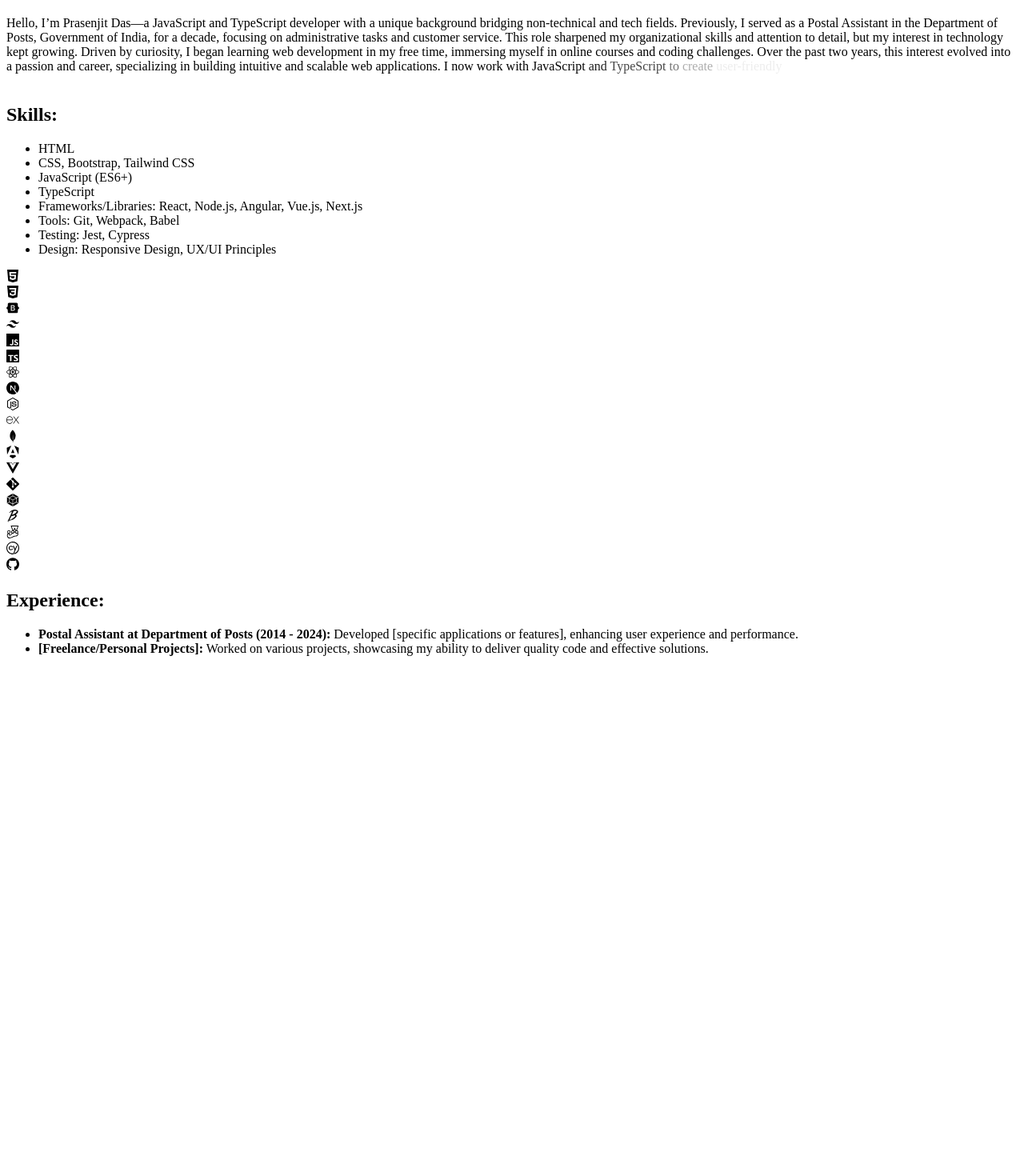
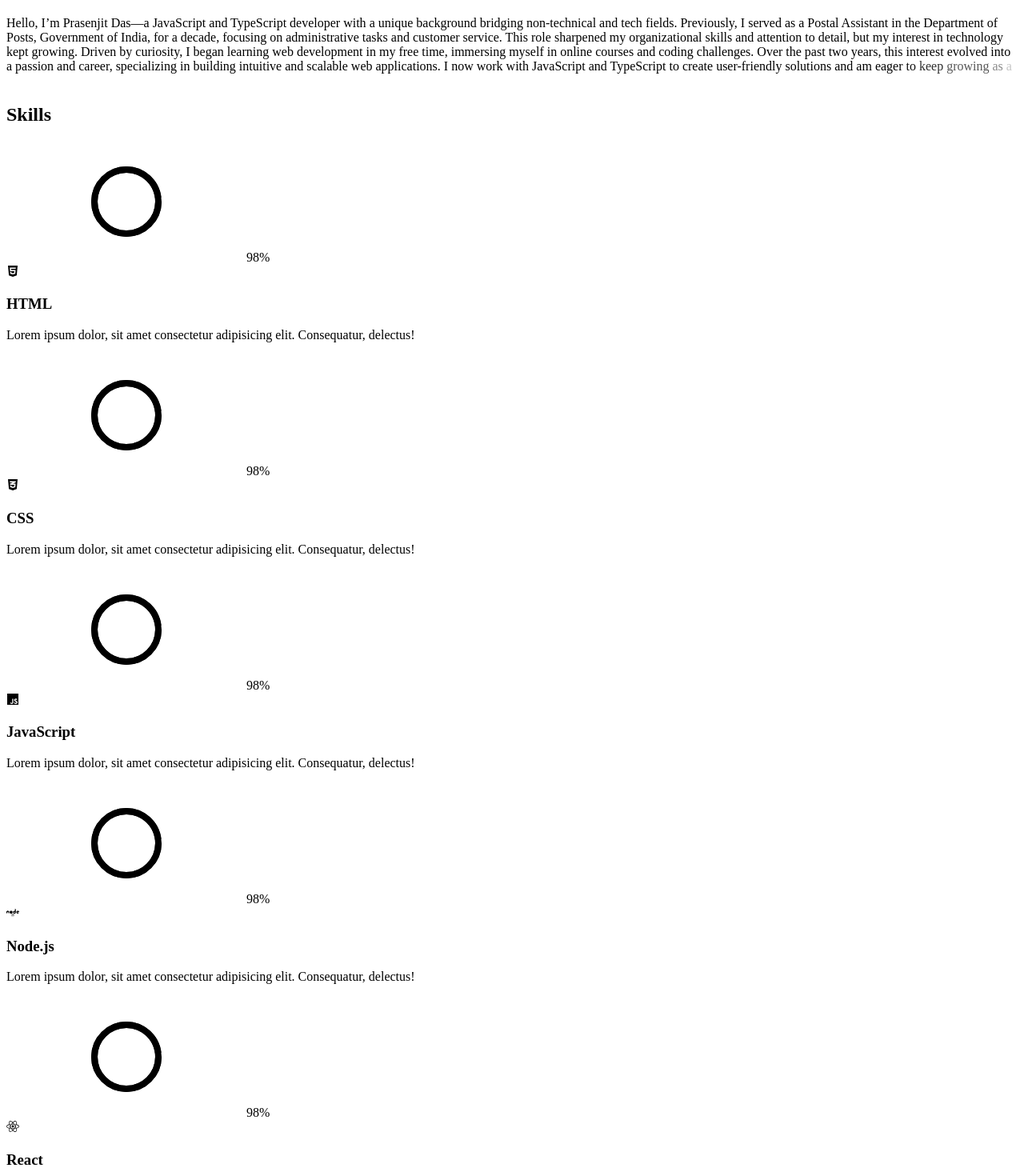
Before and after one commit to prasenjitpriyan/portfolio, a Next.js app: page /AboutPage in a window 1280 px wide. Shown: the part 60-1530 px from the top of the page at 80% size. Before the commit the page ends 896 px from the top, so only its background shows below. Built offline with nearby package versions, Linux system fonts and the light colour scheme.

Commit message:
About page modified

```diff
--- a/components/ExperienceSection.jsx
+++ b/components/ExperienceSection.jsx
@@ -2,8 +2,8 @@ import React from 'react'
 
 const ExperienceSection = () => (
   <div>
-    <h2 className="text-2xl font-semibold text-gray-800 mb-4">Experience:</h2>
-    <ul className="list-decimal list-inside text-gray-700">
+    <h2 className="text-2xl font-semibold text-my-color-5 mb-4">Experience:</h2>
+    <ul className="list-decimal list-inside text-my-color-4">
       <li>
         <strong>Postal Assistant at Department of Posts (2014 - 2024):</strong>{' '}
         Developed [specific applications or features], enhancing user experience
--- a/components/SkillsSection.jsx
+++ b/components/SkillsSection.jsx
@@ -1,71 +1,107 @@
 import React from 'react'
-import SkillBadge from './SkillBadge'
+import { FaHtml5, FaCss3Alt, FaJs, FaNode, FaReact } from 'react-icons/fa'
 import {
-  SiJavascript,
-  SiTypescript,
-  SiReact,
-  SiNodedotjs,
-  SiAngular,
-  SiVuedotjs,
-  SiGithub,
-  SiCss3,
-  SiHtml5,
-  SiBootstrap,
+  SiMongodb,
+  SiExpress,
   SiTailwindcss,
-  SiGit,
-  SiWebpack,
-  SiBabel,
-  SiJest,
-  SiCypress,
-  SiExpress,
-  SiMongodb,
-  SiNextdotjs
-} from 'react-icons/si'
+  SiTypescript
+} from 'react-icons/si' // Import new icons
+import MotionDiv from './MotionDiv'
 
 const skills = [
-  { name: 'HTML', icon: <SiHtml5 /> },
-  { name: 'CSS', icon: <SiCss3 /> },
-  { name: 'Bootstrap', icon: <SiBootstrap /> },
-  { name: 'Tailwind CSS', icon: <SiTailwindcss /> },
-  { name: 'JavaScript', icon: <SiJavascript /> },
-  { name: 'TypeScript', icon: <SiTypescript /> },
-  { name: 'React.js', icon: <SiReact /> },
-  { name: 'Next.js', icon: <SiNextdotjs /> },
-  { name: 'Node.js', icon: <SiNodedotjs /> },
-  { name: 'Express.js', icon: <SiExpress /> },
-  { name: 'MongoDB', icon: <SiMongodb /> },
-  { name: 'Angular.js', icon: <SiAngular /> },
-  { name: 'Vue.js', icon: <SiVuedotjs /> },
-  { name: 'Git', icon: <SiGit /> },
-  { name: 'Webpack', icon: <SiWebpack /> },
-  { name: 'Babel', icon: <SiBabel /> },
-  { name: 'Jest', icon: <SiJest /> },
-  { name: 'Cypress', icon: <SiCypress /> },
-  { name: 'Github', icon: <SiGithub /> }
+  { name: 'HTML', icon: <FaHtml5 />, color: 'text-red-500', percentage: 98 },
+  { name: 'CSS', icon: <FaCss3Alt />, color: 'text-blue-500', percentage: 98 },
+  {
+    name: 'JavaScript',
+    icon: <FaJs />,
+    color: 'text-yellow-500',
+    percentage: 98
+  },
+  {
+    name: 'Node.js',
+    icon: <FaNode />,
+    color: 'text-green-500',
+    percentage: 98
+  },
+  { name: 'React', icon: <FaReact />, color: 'text-blue-300', percentage: 98 },
+  {
+    name: 'MongoDB',
+    icon: <SiMongodb />,
+    color: 'text-green-600',
+    percentage: 90
+  },
+  {
+    name: 'Express',
+    icon: <SiExpress />,
+    color: 'text-gray-500',
+    percentage: 85
+  },
+  {
+    name: 'Tailwind CSS',
+    icon: <SiTailwindcss />,
+    color: 'text-teal-400',
+    percentage: 95
+  },
+  {
+    name: 'TypeScript',
+    icon: <SiTypescript />,
+    color: 'text-blue-500',
+    percentage: 90
+  }
 ]
 
-const SkillsSection = () => (
-  <div>
-    <h2 className="text-2xl font-semibold text-my-color-5 mb-4">Skills:</h2>
-    <ul className="list-disc list-inside text-my-color-4 mb-6 space-y-2">
-      <li className="text-lg">HTML</li>
-      <li className="text-lg">CSS, Bootstrap, Tailwind CSS</li>
-      <li className="text-lg">JavaScript (ES6+)</li>
-      <li className="text-lg">TypeScript</li>
-      <li className="text-lg">
-        Frameworks/Libraries: React, Node.js, Angular, Vue.js, Next.js
-      </li>
-      <li className="text-lg">Tools: Git, Webpack, Babel</li>
-      <li className="text-lg">Testing: Jest, Cypress</li>
-      <li className="text-lg">Design: Responsive Design, UX/UI Principles</li>
-    </ul>
+const SkillSection = () => {
+  return (
+    <section className="text-center py-16 bg-my-color-2 text-my-color-4">
+      <h2 className="text-4xl font-bold mb-8">Skills</h2>
+      <div className="grid grid-cols-1 sm:grid-cols-2 lg:grid-cols-3 gap-8 max-w-8xl mx-auto">
+        {skills.map((skill, index) => (
+          <MotionDiv
+            key={index}
+            className="flex flex-col items-center p-4 rounded-lg"
+            initial={{ opacity: 0, y: 50 }}
+            whileInView={{ opacity: 1, y: 0 }}
+            transition={{ duration: 0.5, delay: index * 0.2 }}
+          >
+            <div className="relative w-24 h-24 flex items-center justify-center">
+              <svg className="absolute w-full h-full">
+                <circle
+                  cx="50%"
+                  cy="50%"
+                  r="40"
+                  stroke="currentColor"
+                  strokeWidth="8"
+                  className="text-gray-700"
+                  fill="none"
+                />
+                <circle
+                  cx="50%"
+                  cy="50%"
+                  r="40"
+                  stroke="currentColor"
+                  strokeWidth="8"
+                  strokeDasharray="251.2"
+                  strokeDashoffset={(251.2 * (100 - skill.percentage)) / 100}
+                  className={`${skill.color}`}
+                  fill="none"
+                />
+              </svg>
+              <span className="absolute text-2xl font-semibold">
+                {skill.percentage}%
+              </span>
+            </div>
 
-    <div className="flex flex-wrap justify-center space-x-10">
-      {skills.map((skill, index) => (
-        <SkillBadge key={index} icon={skill.icon} />
-      ))}
-    </div>
-  </div>
-)
+            <div className={`text-5xl mt-4 ${skill.color}`}>{skill.icon}</div>
+            <h3 className="mt-2 text-xl font-bold">{skill.name}</h3>
+            <p className="text-my-color-4 text-sm mt-2">
+              Lorem ipsum dolor, sit amet consectetur adipisicing elit.
+              Consequatur, delectus!
+            </p>
+          </MotionDiv>
+        ))}
+      </div>
+    </section>
+  )
+}
 
-export default SkillsSection
+export default SkillSection
--- a/tailwind.config.js
+++ b/tailwind.config.js
@@ -6,6 +6,7 @@ module.exports = {
     './app/**/*.{js,ts,jsx,tsx,mdx}'
   ],
   theme: {
+    extend: {
       colors: {
         'my-color-1': '#222831',
         'my-color-2': '#323330',
@@ -17,6 +18,7 @@ module.exports = {
         'my-color-8': '#007acc',
         'my-color-9': '#764abc'
       }
+    }
   },
   plugins: []
 }
```
Lines whose indentation alone changed are shown as unchanged.
